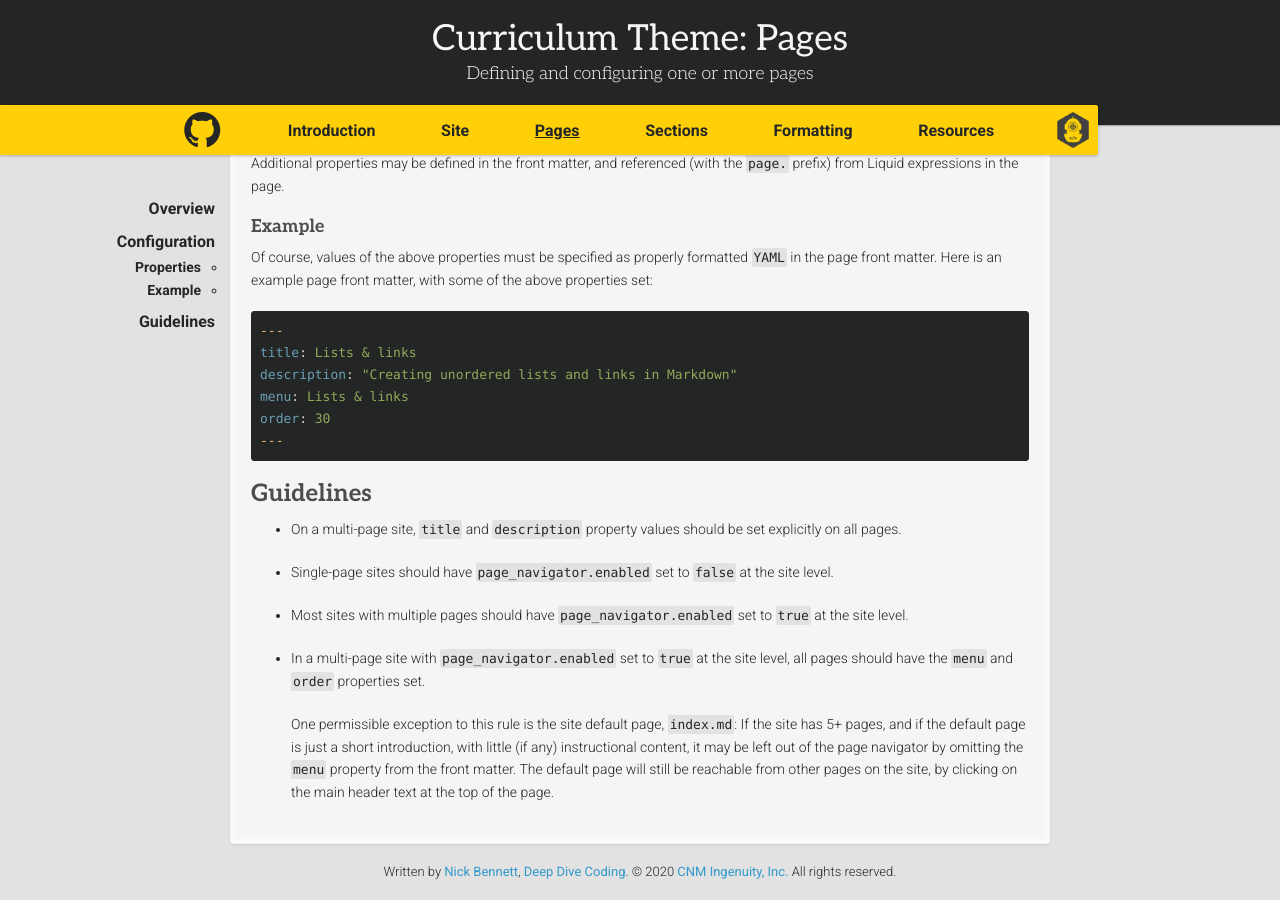
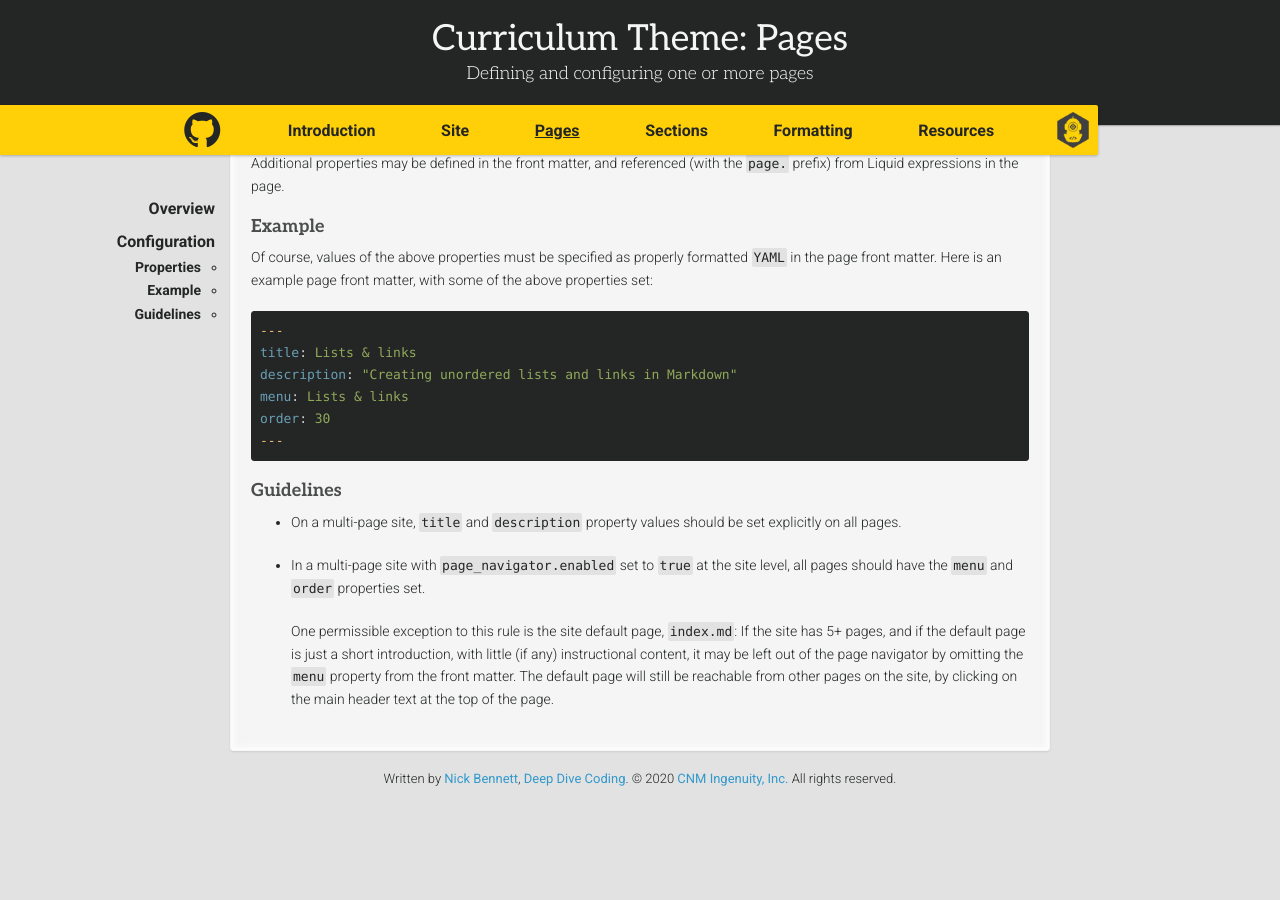
Before and after one commit to ddc-java/ddc-day, a Jekyll site: the page built from pages.md, in a window 1280 px wide and 900 px high, scrolled down 834 px. Built offline with Jekyll 4.4.1, drawn with Linux system fonts in a browser that asks for light colours; nearby versions of some CDN libraries; some web fonts are replaced; our own code applies the rules of GitHub Pages for plain Markdown files; after the commit the page ends 1641 px from its top, so only the background shows below that.

````diff
--- a/pages.md
+++ b/pages.md
@@ -50,13 +50,9 @@ order: 30
 ---
 ```
 
-## Guidelines
+### Guidelines
 
 * On a multi-page site, `title` and `description` property values should be set explicitly on all pages.
-
-* Single-page sites should have `page_navigator.enabled` set to `false` at the site level.
-
-* Most sites with multiple pages should have `page_navigator.enabled` set to `true` at the site level.
 
 * In a multi-page site with `page_navigator.enabled` set to `true` at the site level, all pages should have the `menu` and `order` properties set.
 
````
Also changed, not shown: site.md (+6 -0 lines).
